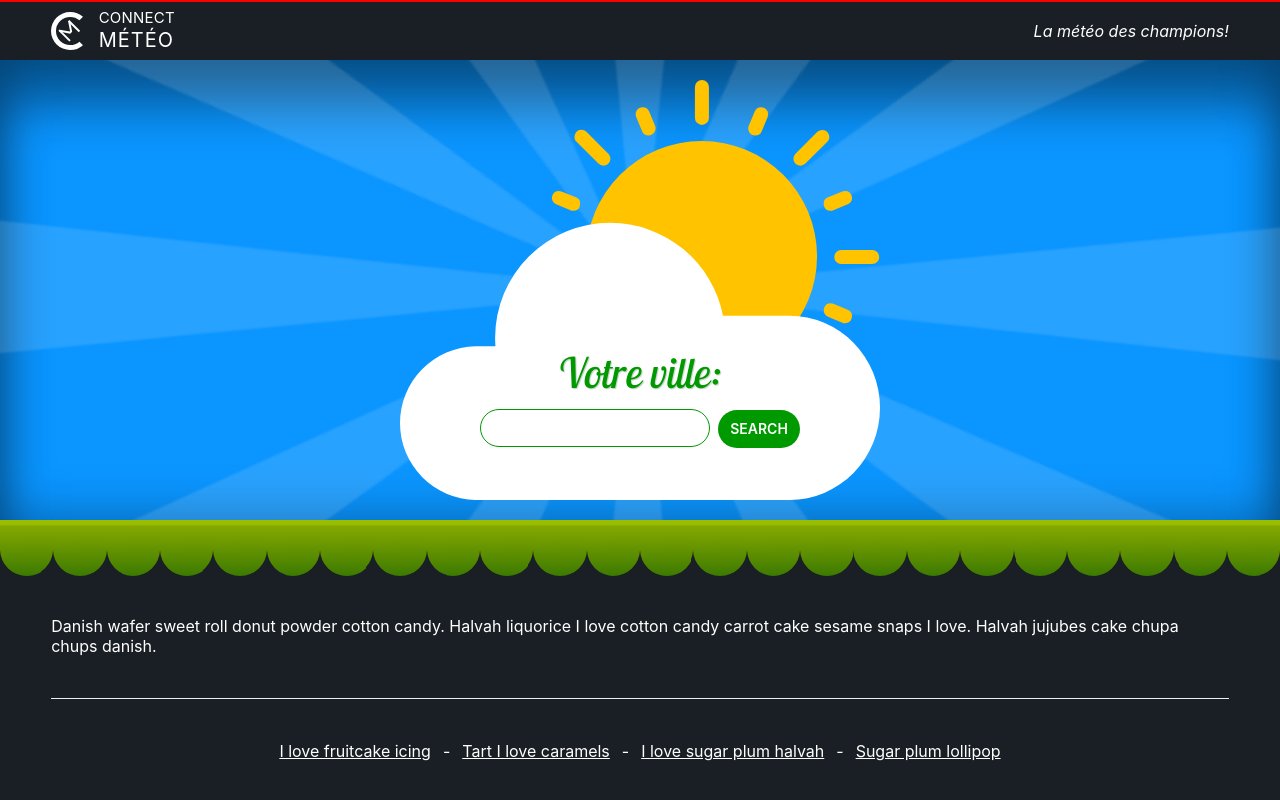
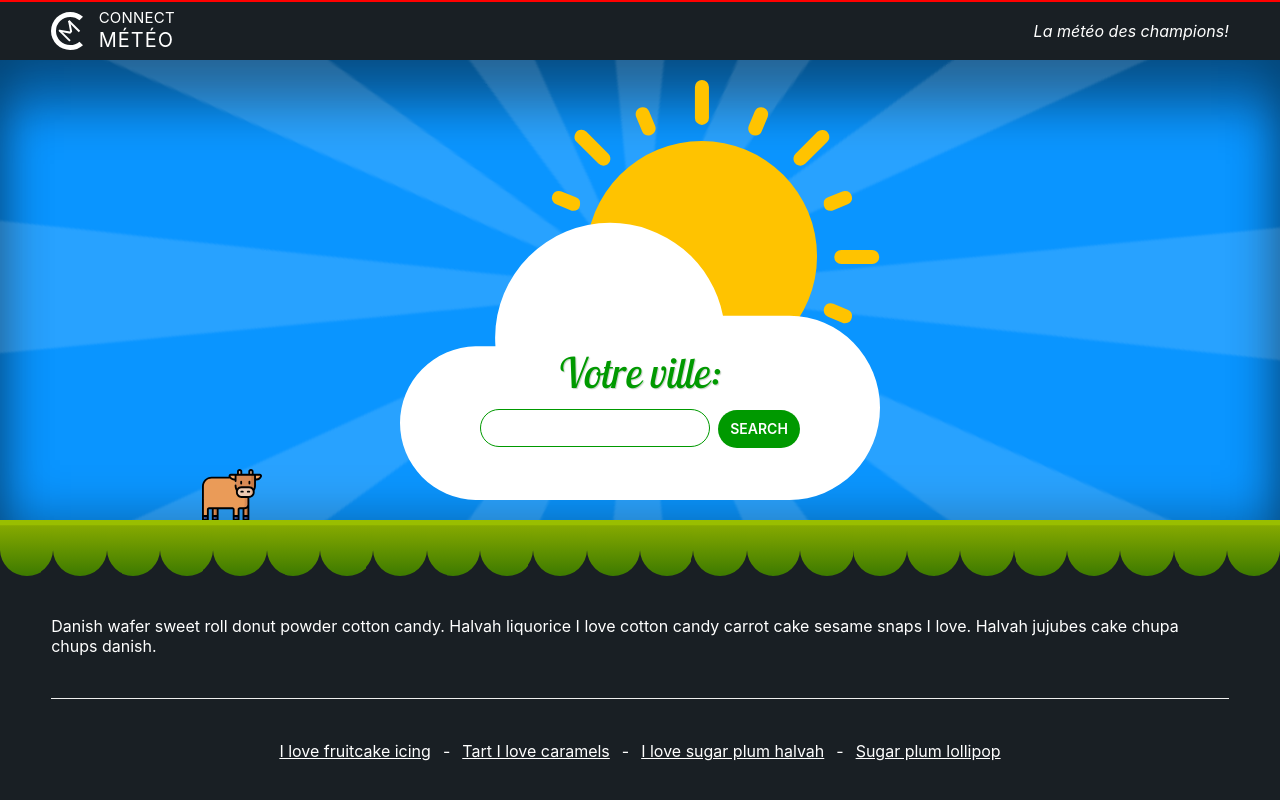
Before and after one commit to NicoDrouin/Connecting-weather, a React (Create React App) app: page / in a window 1280 px wide. Shown: the top 800 px of the page. Built offline with nearby package versions, Linux system fonts and the light colour scheme.

Commit message:
Alien abduction of a cow

```diff
--- a/src/assets/styles/style.scss
+++ b/src/assets/styles/style.scss
@@ -201,6 +201,7 @@ button:-moz-focusring,
    ================================
 	Breakpoints:
 	* 480
+	* 640
 	* 768
    ============================== */
 
@@ -224,6 +225,12 @@ button:-moz-focusring,
 	}
 }
 
+@media screen and (max-width: 640px) {
+	.min-640 {
+		display: none !important;
+	}
+}
+
 @media screen and (max-width: 767px) {
 	.min-768 {
 		display: none !important;
--- a/src/component/Entrance/Entrance.tsx
+++ b/src/component/Entrance/Entrance.tsx
@@ -1,5 +1,9 @@
 import React from 'react'
 import './entrance.scss'
+import './cow-abduction.scss'
+
+import spaceCow from '../../assets/img/spaceCow.svg'
+import ufo from '../../assets/img/ufo.svg'
 
 import SearchBox from '../SearchBox/SearchBox'
 
@@ -29,6 +33,9 @@ const Entrance = ({
                     doFetch = {doFetch}
                     isErrorCurrentWeather = {isErrorCurrentWeather}
                 />
+                <img className='space-cow min-640' src={spaceCow} alt='Cow'/>
+                <div className='green-ray min-640'></div>
+                <img className='ufo min-640' src={ufo} alt='UFO'/>
             </div>
             {/* {isLoadingCurrentWeather ? 'isLoadingCurrentWeather' : 'isNotLoadingCurrentWeather'}<br/> */}
         </main>
--- /dev/null
+++ b/src/component/Entrance/cow-abduction.scss
@@ -0,0 +1,58 @@
+/*  HEADER
+   ============================== */
+
+.space-cow {
+    position: absolute;
+    bottom: 0;
+    left: calc(15% + 10px);
+    width: 60px;
+    animation-name: space-cow;
+    animation-duration: 30s;
+    animation-fill-mode: forwards;
+}
+
+.ufo {
+    position: absolute;
+    top: 10%;
+    left: 105%;
+    width: 80px;
+    animation-name: ufo;
+    animation-duration: 30s;
+    animation-timing-function: cubic-bezier(.3, .2, .7, .8);
+}
+
+.green-ray {
+    position: absolute;
+    top: calc(10% + 45px);
+    left: calc(15% + 8px);
+    width: 64px;
+    height: 0;
+    opacity: .4;
+    background-color: green;
+    animation-name: green-ray;
+    animation-duration: 30s;
+}
+
+@keyframes space-cow {
+    0%   {opacity: 1;}
+    58%  {opacity: 1;}
+    67%  {opacity: 0;}
+    100% {opacity: 0;}
+}
+
+@keyframes ufo {
+    0%   {left: 150%;}
+    25%  {left: 150%;}
+    50%  {left: 15%;}
+    75%  {left: 15%;}
+    100% {left: 150%;}
+}
+
+@keyframes green-ray {
+    0%   {height: 0;}
+    53%  {height: 0;}
+    58%  {height: calc(90% - 45px);}
+    67%  {height: calc(90% - 45px);}
+    72%  {height: 0;}
+    100% {height: 0;}
+}
```
Also changed, not shown: src/assets/archives/sources.txt, src/assets/img/spaceCow.svg (added), src/assets/img/ufo.svg (added).
